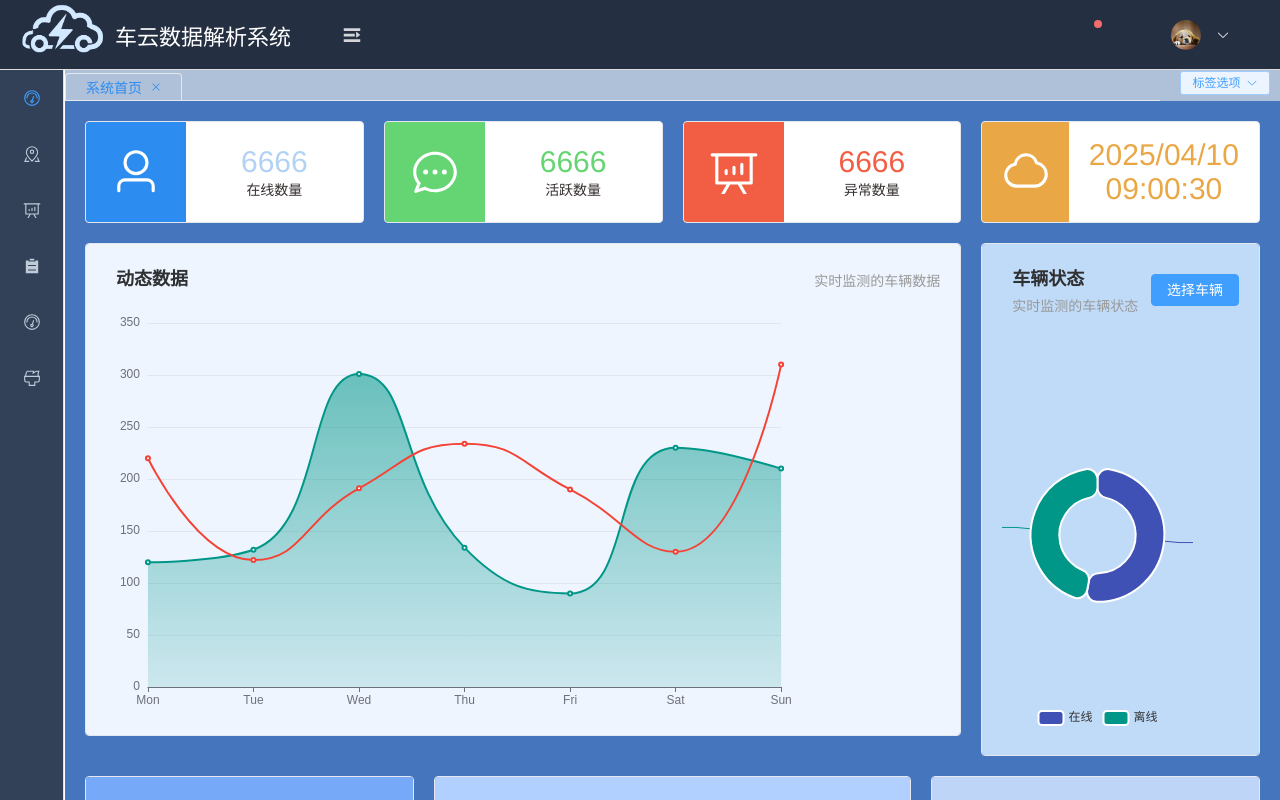
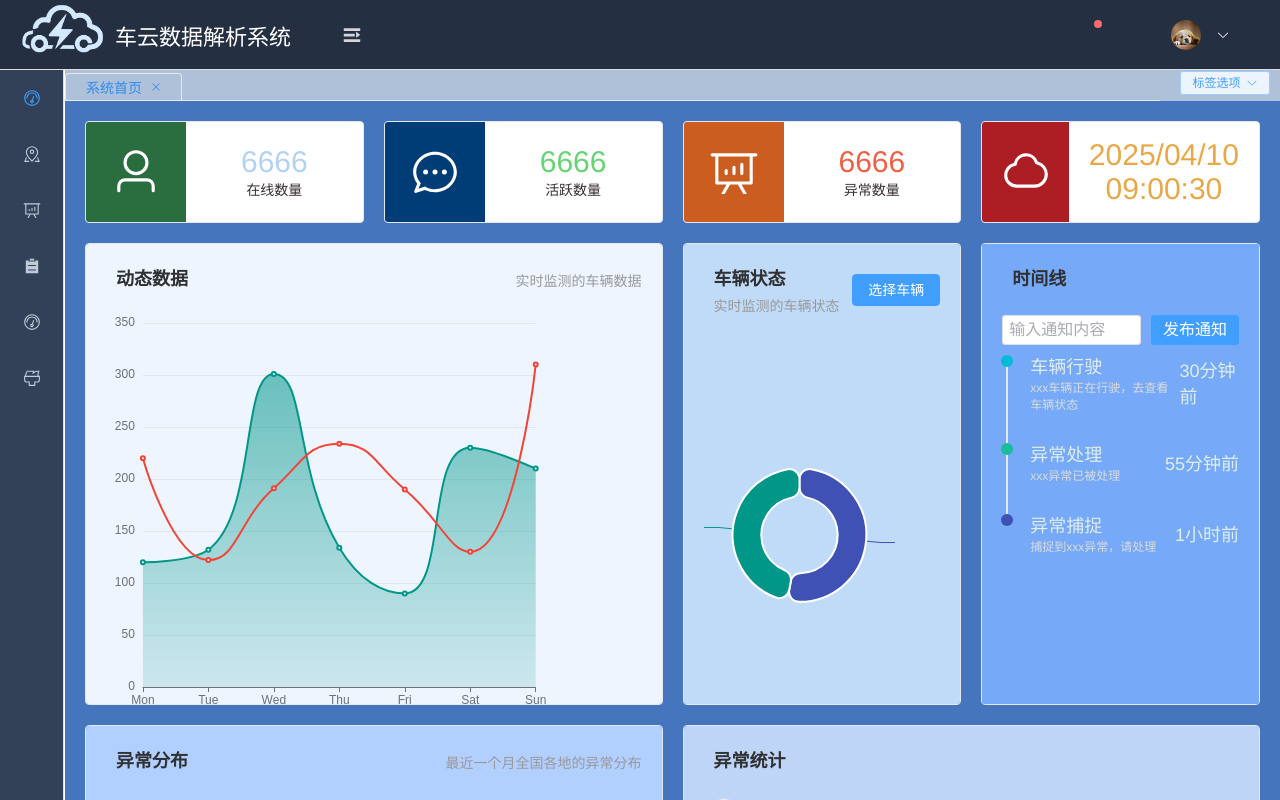
Before and after one commit to Painnb/jiulongpo-slayer, a Vue app in the folder front/vue-manage-system/: page /#/dashboard in a window 1280 px wide. Built offline with nearby package versions, Linux system fonts and the light colour scheme; a small style sheet from the web is missing; what vue-baidu-map-3x would draw is missing.

Commit message:
feat 修改首页布局样式

```diff
--- a/front/vue-manage-system/components.d.ts
+++ b/front/vue-manage-system/components.d.ts
@@ -16,6 +16,7 @@ declare module '@vue/runtime-core' {
     ElCol: typeof import('element-plus/es')['ElCol']
     ElColorPicker: typeof import('element-plus/es')['ElColorPicker']
     ElDatePicker: typeof import('element-plus/es')['ElDatePicker']
+    ElDivider: typeof import('element-plus/es')['ElDivider']
     ElDropdown: typeof import('element-plus/es')['ElDropdown']
     ElDropdownItem: typeof import('element-plus/es')['ElDropdownItem']
     ElDropdownMenu: typeof import('element-plus/es')['ElDropdownMenu']
--- a/front/vue-manage-system/src/views/dashboard.vue
+++ b/front/vue-manage-system/src/views/dashboard.vue
@@ -1,6 +1,6 @@
 <template>
     <div class="dashboard">
-        <el-row :gutter="20" class="mgb20">
+        <el-row :gutter="20" class="mgb20" >
             <el-col :span="6">
                 <el-card shadow="hover" body-class="card-body">
                     <el-icon class="card-icon bg1">
@@ -46,9 +46,9 @@
             </el-col>
         </el-row>
 
-        <el-row :gutter="20" class="mgb20">
-            <el-col :span="18">
-                <el-card shadow="hover" :body-style="{backgroundColor:'#eef5ff'}">
+        <el-row :gutter="20" class="mgb20" >
+            <el-col :span="12">
+                <el-card shadow="hover" :body-style="{height: '420px',backgroundColor:'#eef5ff'}">
                     <div class="card-header">
                         <p class="card-header-title">动态数据</p>
                         <p class="card-header-desc">实时监测的车辆数据</p>
@@ -56,8 +56,10 @@
                     <v-chart class="chart" :option="dashOpt1" />
                 </el-card>
             </el-col>
-            <el-col :span="6">
-                <el-card shadow="hover" :body-style="{backgroundColor:'#c0dbf8'}">
+            <el-col :span="12">
+                <el-row :gutter="20">
+                    <el-col :span="12">
+                        <el-card shadow="hover" :body-style="{ height: '420px',backgroundColor:'#c0dbf8'}">
                             <div class="card-header">
                                 <div class="card-header-left">
                                     <p class="card-header-title">车辆状态</p>
@@ -89,14 +91,10 @@
                             </div>
                         </el-card>
                     </el-col>
-        </el-row>
-        <el-row :gutter="20">
-            <el-col :span="7">
-                <el-card shadow="hover" :body-style="{ height: '400px',backgroundColor: '#76A9F7'
-                 }">
+                    <el-col :span="12">
+                        <el-card shadow="hover" :body-style="{ height: '420px', backgroundColor: '#76A9F7' }">
                             <div class="card-header">
                                 <p class="card-header-title">时间线</p>
-                        <p class="card-header-desc"></p>
                             </div>
                             <div class="notification-input">
                                 <el-input
@@ -126,9 +124,12 @@
                             </el-timeline>
                         </el-card>
                     </el-col>
-            <el-col :span="10">
-                <el-card shadow="hover" :body-style="{ height: '400px' ,backgroundColor: '#B1CFFF'
-                }">
+                </el-row>
+            </el-col>
+        </el-row>
+        <el-row :gutter="20" >
+            <el-col :span="12">
+                <el-card shadow="hover" :body-style="{ height: '390px', backgroundColor: '#B1CFFF' }">
                     <div class="card-header">
                         <p class="card-header-title">异常分布</p>
                         <p class="card-header-desc">最近一个月全国各地的异常分布</p>
@@ -136,11 +137,10 @@
                     <v-chart class="map-chart" :option="mapOptions" />
                 </el-card>
             </el-col>
-            <el-col :span="7">
-                <el-card shadow="hover" :body-style="{ height: '400px' ,backgroundColor:'#BFD5F8'}">
+            <el-col :span="12">
+                <el-card shadow="hover" :body-style="{ height: '390px', backgroundColor: '#BFD5F8' }">
                     <div class="card-header">
                         <p class="card-header-title">异常统计</p>
-                        <p class="card-header-desc"></p>
                     </div>
                     <div>
                         <div class="rank-item" v-for="(rank, index) in ranks">
@@ -307,14 +307,14 @@ const printSelections = () => {
     background-color:#4575BD    ;
 }
 
+
 .card-body {
     display: flex;
     align-items: center;
     height: 100px;
     padding: 0;
 }
-</style>
-<style scoped>
+
 .card-content {
     flex: 1;
     text-align: center;
@@ -337,19 +337,19 @@ const printSelections = () => {
 }
 
 .bg1 {
-    background: #2d8cf0;
+    background: #2A6E40;
 }
 
 .bg2 {
-    background: #64d572;
+    background: #003C76;
 }
 
 .bg3 {
-    background: #f25e43;
+    background: #CB5D20;
 }
 
 .bg4 {
-    background: #e9a745;
+    background: #AD1E24;
 }
 
 .color1 {
@@ -443,10 +443,12 @@ const printSelections = () => {
     font-size: 14px;
     color: #999;
 }
+
 .map-chart {
     width: 100%;
     height: 350px;
 }
+
 
 .list-container {
     display: flex;
@@ -455,6 +457,7 @@ const printSelections = () => {
     justify-content: space-between;
     height: 350px; /* 与图表高度一致 */
     padding: 10px;
+
 }
 
 .scrollable-list {
```
Lines whose indentation alone changed are shown as unchanged.
